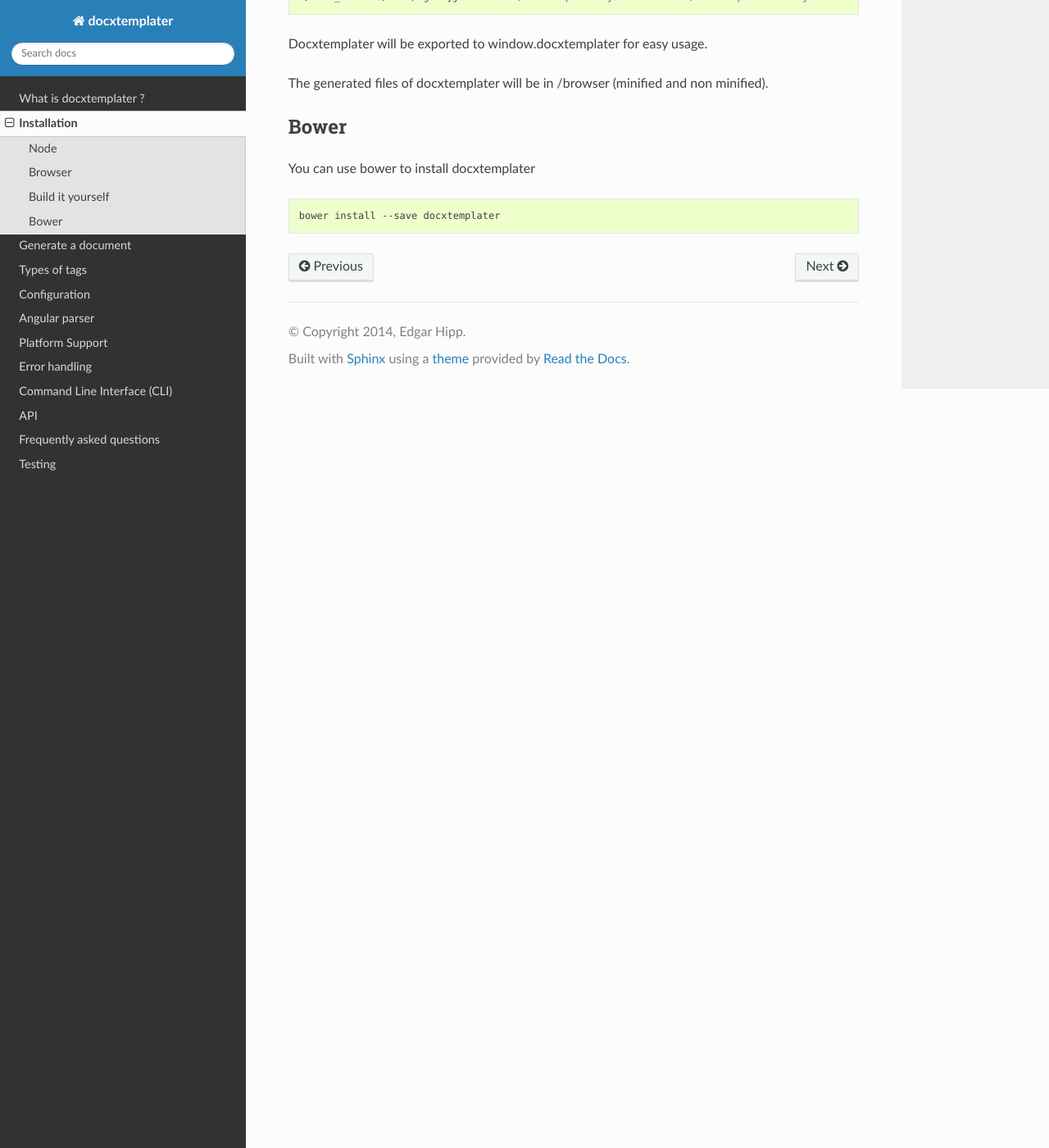
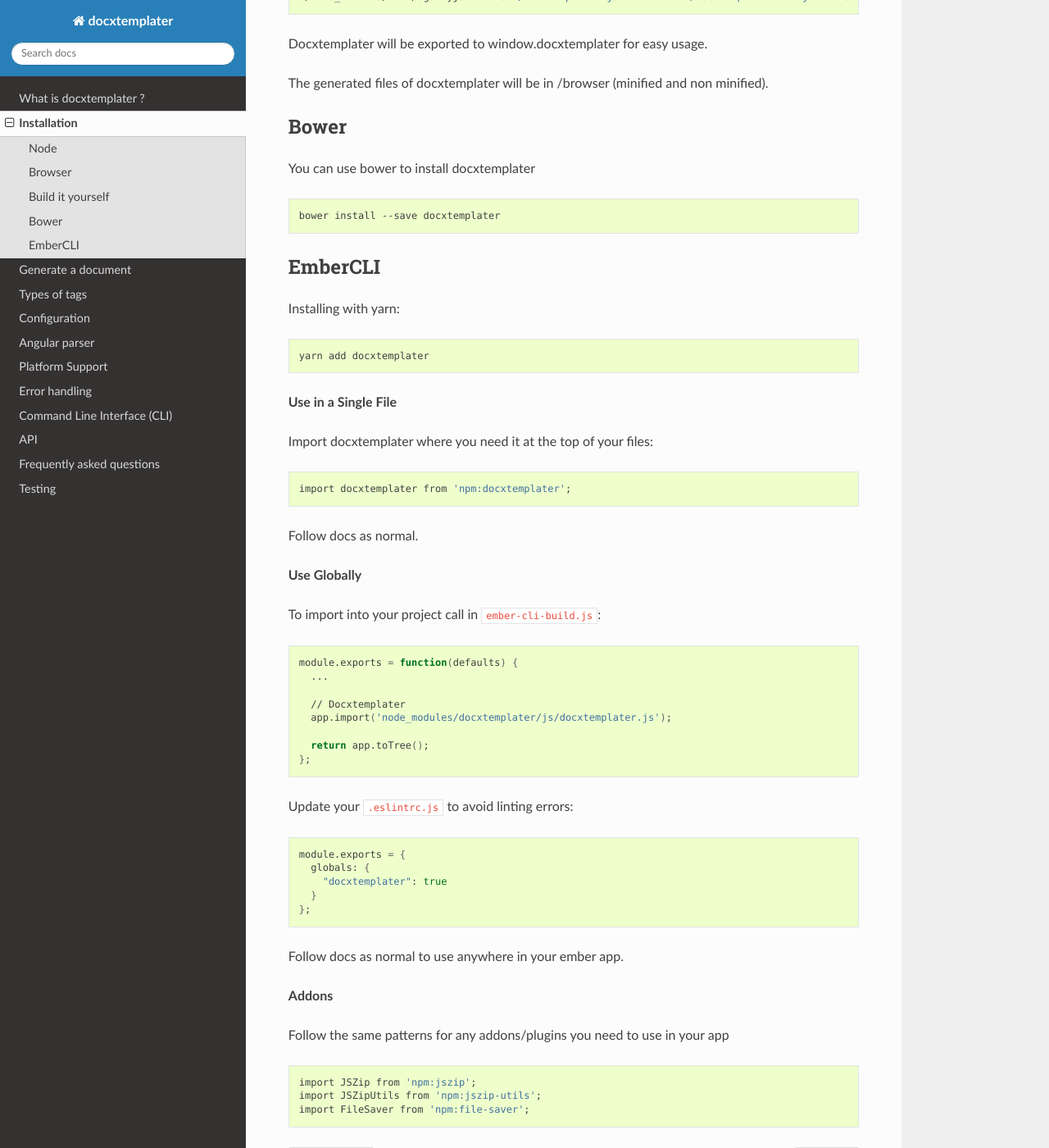
Before and after one commit to open-xml-templating/docxtemplater, a Sphinx documentation site: the page built from docs/source/installation.rst, in a window 1280 px wide and 1400 px high, scrolled down 965 px. Shown: the whole window at 82% size. Built offline with Sphinx 7.4.7 and the Read the Docs theme 2.0.0, drawn with Linux system fonts in a browser that asks for light colours.

Commit message:
📝 Add instructions to install for ember
Added some instructions to install this package and use it in an EmberCLI app.

My team had a bit of a hard time figuring out how to set this up a while back in ember. It works great though!

If there is a better place for these docs please let me know and I'll move them there.

```diff
--- a/docs/source/installation.rst
+++ b/docs/source/installation.rst
@@ -63,3 +63,59 @@ You can use bower to install docxtemplater
 .. code-block:: bash
 
     bower install --save docxtemplater
+
+EmberCLI
+--------
+
+Installing with yarn:
+
+.. code-block:: bash
+
+   yarn add docxtemplater
+
+**Use in a Single File**
+
+Import docxtemplater where you need it at the top of your files:
+
+.. code-block:: bash
+
+   import docxtemplater from 'npm:docxtemplater';
+
+Follow docs as normal.
+
+**Use Globally**
+
+To import into your project call in ``ember-cli-build.js``:
+
+.. code-block:: bash
+
+   module.exports = function(defaults) {
+     ...
+
+     // Docxtemplater
+     app.import('node_modules/docxtemplater/js/docxtemplater.js');
+
+     return app.toTree();
+   };
+
+Update your ``.eslintrc.js`` to avoid linting errors:
+
+.. code-block:: bash
+
+   module.exports = {
+     globals: {
+       "docxtemplater": true
+     }
+   };
+
+Follow docs as normal to use anywhere in your ember app.
+
+**Addons**
+
+Follow the same patterns for any addons/plugins you need to use in your app
+
+.. code-block:: bash
+
+   import JSZip from 'npm:jszip';
+   import JSZipUtils from 'npm:jszip-utils';
+   import FileSaver from 'npm:file-saver';
```
